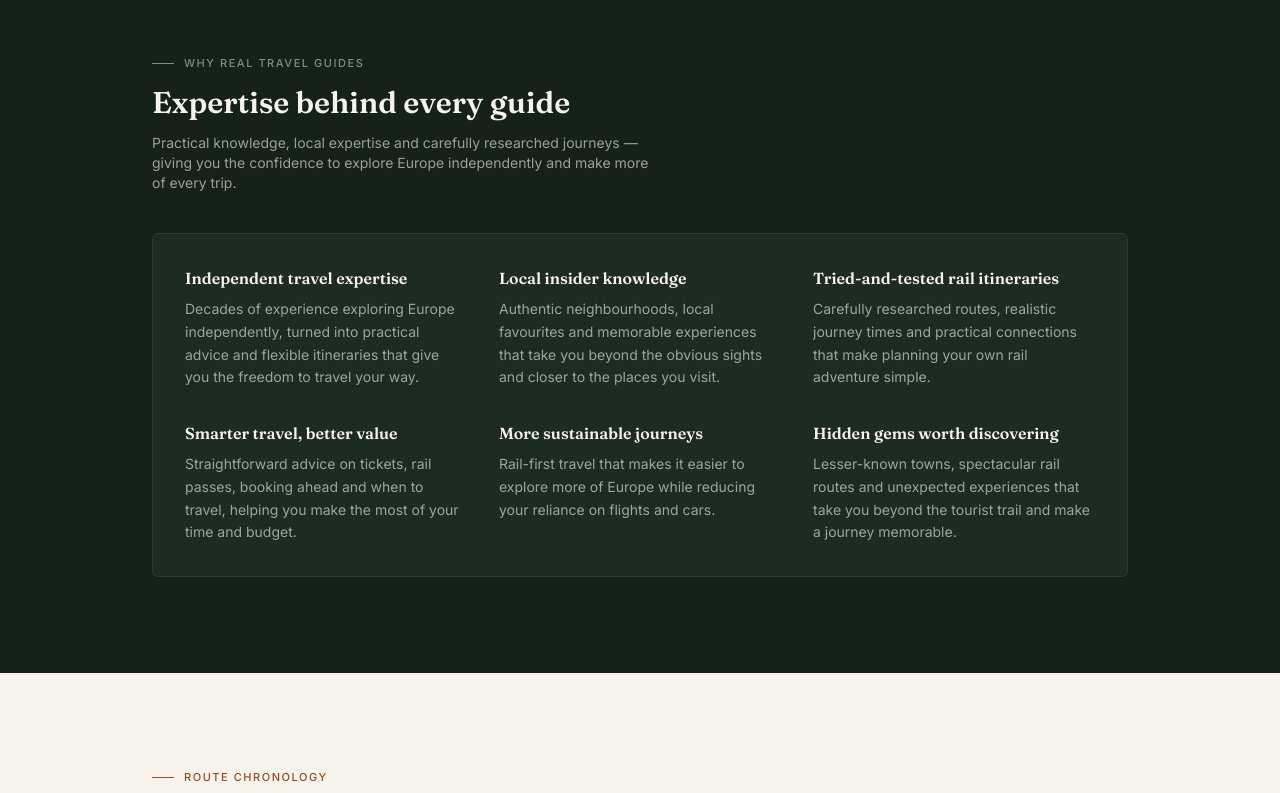
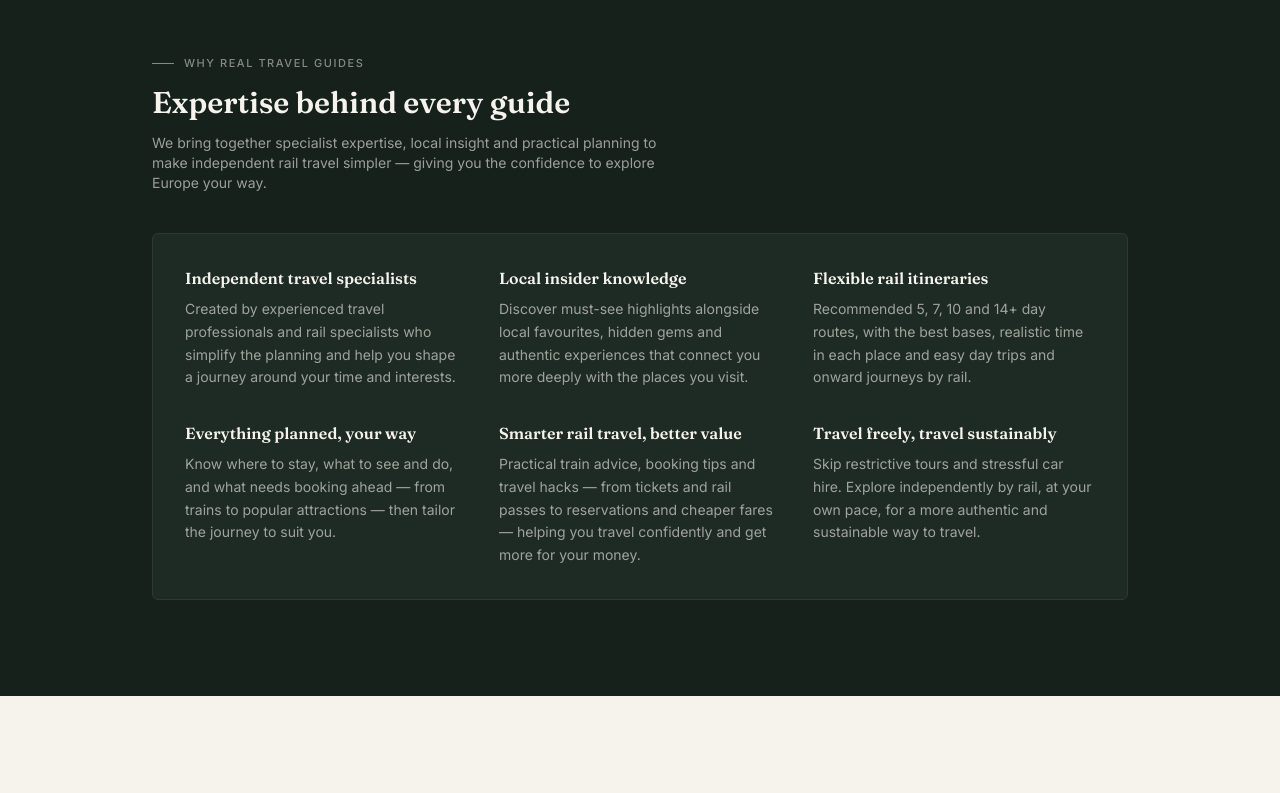
Before and after one commit to Clementmax/realtravelguides, a Next.js app: page / in a window 1280 px wide. Shown: the part 1560-2353 px from the top of the page. Built offline with nearby package versions, Linux system fonts and the light colour scheme; no server answers; the database is empty.

Commit message:
Update page.tsx

```diff
--- a/app/page.tsx
+++ b/app/page.tsx
@@ -156,35 +156,35 @@ export default async function HomePage() {
             Expertise behind every guide
           </h2>
           <p className="mt-3 max-w-lg text-sm text-paper/60">
-            Practical knowledge, local expertise and carefully researched
-            journeys — giving you the confidence to explore Europe independently
-            and make more of every trip.
+            We bring together specialist expertise, local insight and practical
+            planning to make independent rail travel simpler — giving you the
+            confidence to explore Europe your way.
           </p>
           <div className="mt-10 grid gap-x-8 gap-y-8 rounded-md border border-ink-border bg-ink-raised p-8 sm:grid-cols-2 md:grid-cols-3">
             {[
               {
-                title: "Independent travel expertise",
-                body: "Decades of experience exploring Europe independently, turned into practical advice and flexible itineraries that give you the freedom to travel your way.",
+                title: "Independent travel specialists",
+                body: "Created by experienced travel professionals and rail specialists who simplify the planning and help you shape a journey around your time and interests.",
               },
               {
                 title: "Local insider knowledge",
-                body: "Authentic neighbourhoods, local favourites and memorable experiences that take you beyond the obvious sights and closer to the places you visit.",
+                body: "Discover must-see highlights alongside local favourites, hidden gems and authentic experiences that connect you more deeply with the places you visit.",
               },
               {
-                title: "Tried-and-tested rail itineraries",
-                body: "Carefully researched routes, realistic journey times and practical connections that make planning your own rail adventure simple.",
+                title: "Flexible rail itineraries",
+                body: "Recommended 5, 7, 10 and 14+ day routes, with the best bases, realistic time in each place and easy day trips and onward journeys by rail.",
               },
               {
-                title: "Smarter travel, better value",
-                body: "Straightforward advice on tickets, rail passes, booking ahead and when to travel, helping you make the most of your time and budget.",
+                title: "Everything planned, your way",
+                body: "Know where to stay, what to see and do, and what needs booking ahead — from trains to popular attractions — then tailor the journey to suit you.",
               },
               {
-                title: "More sustainable journeys",
-                body: "Rail-first travel that makes it easier to explore more of Europe while reducing your reliance on flights and cars.",
+                title: "Smarter rail travel, better value",
+                body: "Practical train advice, booking tips and travel hacks — from tickets and rail passes to reservations and cheaper fares — helping you travel confidently and get more for your money.",
               },
               {
-                title: "Hidden gems worth discovering",
-                body: "Lesser-known towns, spectacular rail routes and unexpected experiences that take you beyond the tourist trail and make a journey memorable.",
+                title: "Travel freely, travel sustainably",
+                body: "Skip restrictive tours and stressful car hire. Explore independently by rail, at your own pace, for a more authentic and sustainable way to travel.",
               },
             ].map((f) => (
               <div key={f.title}>
```
